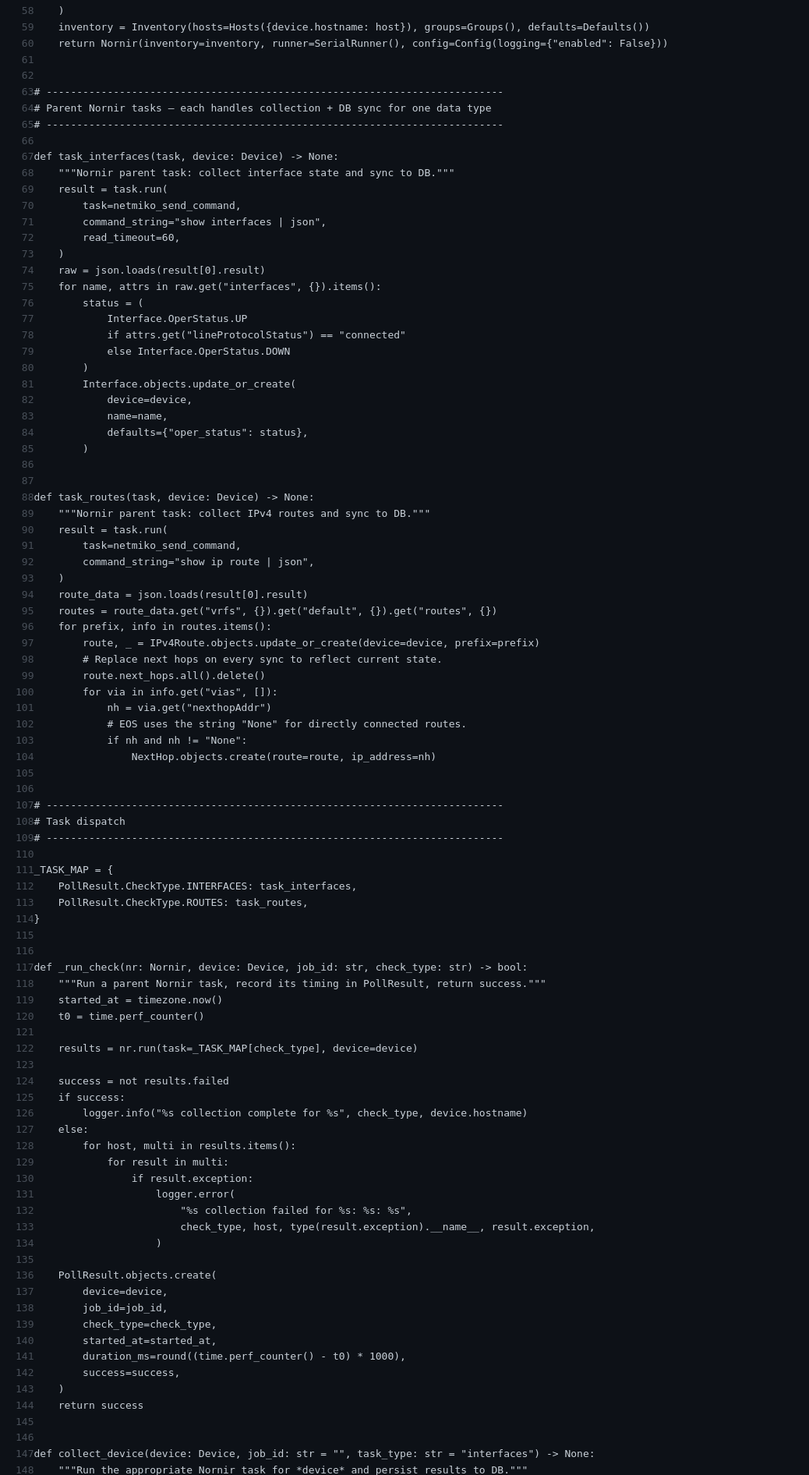
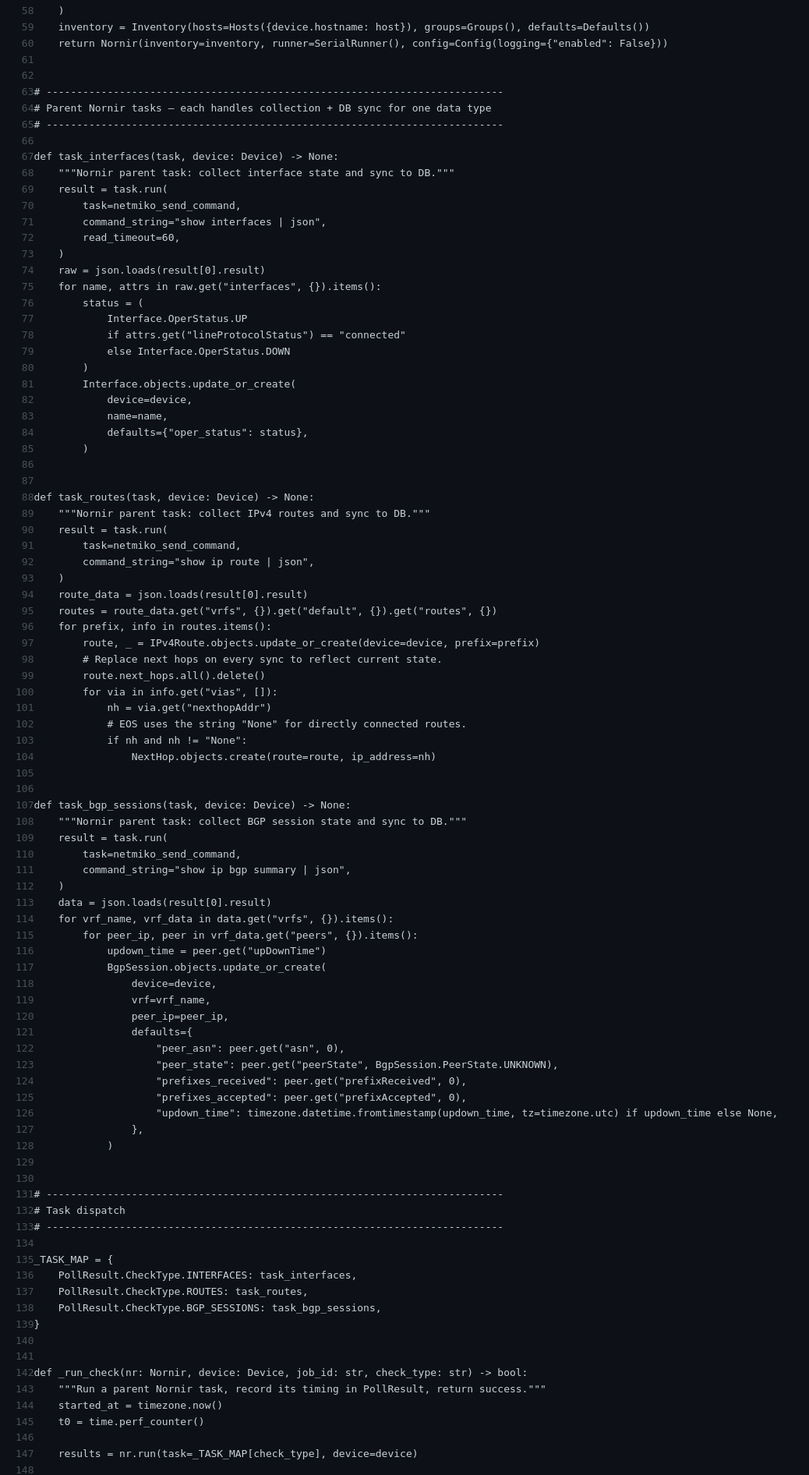
Before and after one commit to mkurjanski/netorb, a Django app: page /tasks/ in a window 1280 px wide. Shown: the part 1320-3212 px from the top of the page at 78% size, without its empty margins (0-1038 px from the left). Run offline with Django 5.2, Linux system fonts and the light colour scheme; the visitor is signed in with stand-in values (Sample User, id 1).

Commit message:
bgp sessions

```diff
--- a/netorb/services.py
+++ b/netorb/services.py
@@ -26,7 +26,7 @@ from nornir_netmiko.tasks import netmiko_send_command
 ConnectionPluginRegister.register("netmiko", NetmikoPlugin)
 
 from .log_handler import DBLogHandler
-from .models import Device, Interface, IPv4Route, NextHop, PollResult
+from .models import BgpSession, Device, Interface, IPv4Route, NextHop, PollResult
 
 logger = logging.getLogger(__name__)
 
@@ -104,6 +104,30 @@ def task_routes(task, device: Device) -> None:
                 NextHop.objects.create(route=route, ip_address=nh)
 
 
+def task_bgp_sessions(task, device: Device) -> None:
+    """Nornir parent task: collect BGP session state and sync to DB."""
+    result = task.run(
+        task=netmiko_send_command,
+        command_string="show ip bgp summary | json",
+    )
+    data = json.loads(result[0].result)
+    for vrf_name, vrf_data in data.get("vrfs", {}).items():
+        for peer_ip, peer in vrf_data.get("peers", {}).items():
+            updown_time = peer.get("upDownTime")
+            BgpSession.objects.update_or_create(
+                device=device,
+                vrf=vrf_name,
+                peer_ip=peer_ip,
+                defaults={
+                    "peer_asn": peer.get("asn", 0),
+                    "peer_state": peer.get("peerState", BgpSession.PeerState.UNKNOWN),
+                    "prefixes_received": peer.get("prefixReceived", 0),
+                    "prefixes_accepted": peer.get("prefixAccepted", 0),
+                    "updown_time": timezone.datetime.fromtimestamp(updown_time, tz=timezone.utc) if updown_time else None,
+                },
+            )
+
+
 # ---------------------------------------------------------------------------
 # Task dispatch
 # ---------------------------------------------------------------------------
@@ -111,6 +135,7 @@ def task_routes(task, device: Device) -> None:
 _TASK_MAP = {
     PollResult.CheckType.INTERFACES: task_interfaces,
     PollResult.CheckType.ROUTES: task_routes,
+    PollResult.CheckType.BGP_SESSIONS: task_bgp_sessions,
 }
 
 
--- a/netorb/templates/netorb/base.html
+++ b/netorb/templates/netorb/base.html
@@ -40,6 +40,7 @@
   <a href="/" {% if request.resolver_match.url_name == 'home' %}class="active"{% endif %}>Home</a>
   <a href="/interfaces/" {% if request.resolver_match.url_name == 'interfaces' %}class="active"{% endif %}>Interfaces</a>
   <a href="/routes/" {% if request.resolver_match.url_name == 'routes' %}class="active"{% endif %}>Routes</a>
+  <a href="/bgp-sessions/" {% if request.resolver_match.url_name == 'bgp-sessions' %}class="active"{% endif %}>BGP</a>
   <a href="/logs/" {% if request.resolver_match.url_name == 'log-page' %}class="active"{% endif %}>Logs</a>
   <a href="/poll-results/" {% if request.resolver_match.url_name == 'poll-results' %}class="active"{% endif %}>Poll Results</a>
   <a href="/tasks/" {% if request.resolver_match.url_name == 'tasks' %}class="active"{% endif %}>Tasks</a>
--- a/netorb/urls.py
+++ b/netorb/urls.py
@@ -11,6 +11,7 @@ urlpatterns = [
     path("", views.home, name="home"),
     path("interfaces/", views.InterfaceListView.as_view(), name="interfaces"),
     path("routes/", views.RouteListView.as_view(), name="routes"),
+    path("bgp-sessions/", views.BgpSessionListView.as_view(), name="bgp-sessions"),
     path("logs/", views.log_page, name="log-page"),
     path("tasks/", views.tasks, name="tasks"),
     path("poll-results/", views.poll_results, name="poll-results"),
--- a/netorb/views.py
+++ b/netorb/views.py
@@ -13,7 +13,7 @@ from rest_framework.viewsets import ReadOnlyModelViewSet
 
 from django.db.models import Count, Q
 
-from .models import Device, Interface, IPv4Route, PollResult, TaskLog
+from .models import BgpSession, Device, Interface, IPv4Route, PollResult, TaskLog
 from .serializers import InterfaceSerializer, IPv4RouteSerializer
 
 class InterfaceViewSet(ReadOnlyModelViewSet):
@@ -127,6 +127,43 @@ class RouteListView(LoginRequiredMixin, ListView):
         return ctx
 
 
+class BgpSessionListView(LoginRequiredMixin, ListView):
+    model = BgpSession
+    template_name = "netorb/bgp_sessions.html"
+    context_object_name = "sessions"
+    paginate_by = 100
+
+    def get_queryset(self):
+        qs = BgpSession.objects.select_related("device").order_by("device__hostname", "vrf", "peer_ip")
+        self.f_device = self.request.GET.get("device", "")
+        self.f_vrf = self.request.GET.get("vrf", "")
+        self.f_peer_ip = self.request.GET.get("peer_ip", "")
+        self.f_peer_asn = self.request.GET.get("peer_asn", "")
+        self.f_state = self.request.GET.get("state", "")
+        if self.f_device:
+            qs = qs.filter(device__hostname=self.f_device)
+        if self.f_vrf:
+            qs = qs.filter(vrf__icontains=self.f_vrf)
+        if self.f_peer_ip:
+            qs = qs.filter(peer_ip__startswith=self.f_peer_ip)
+        if self.f_peer_asn:
+            qs = qs.filter(peer_asn=self.f_peer_asn)
+        if self.f_state:
+            qs = qs.filter(peer_state=self.f_state)
+        return qs
+
+    def get_context_data(self, **kwargs):
+        ctx = super().get_context_data(**kwargs)
+        ctx["devices"] = Device.objects.values_list("hostname", flat=True).order_by("hostname")
+        ctx["state_choices"] = BgpSession.PeerState.choices
+        ctx["f_device"] = self.f_device
+        ctx["f_vrf"] = self.f_vrf
+        ctx["f_peer_ip"] = self.f_peer_ip
+        ctx["f_peer_asn"] = self.f_peer_asn
+        ctx["f_state"] = self.f_state
+        return ctx
+
+
 _SSE_TIMEOUT_SECONDS = 120
 _SSE_POLL_INTERVAL = 1
 
```
Also changed, not shown: netorb/admin.py (+9 -1 lines), netorb/models.py (+69 -0 lines), netorb/templates/netorb/bgp_sessions.html (added, +132 -0 lines), netorb/migrations/0009_alter_pollingtask_task_type_and_more.py (added), netorb/migrations/0010_alter_pollingtask_task_type_and_more.py (added).
